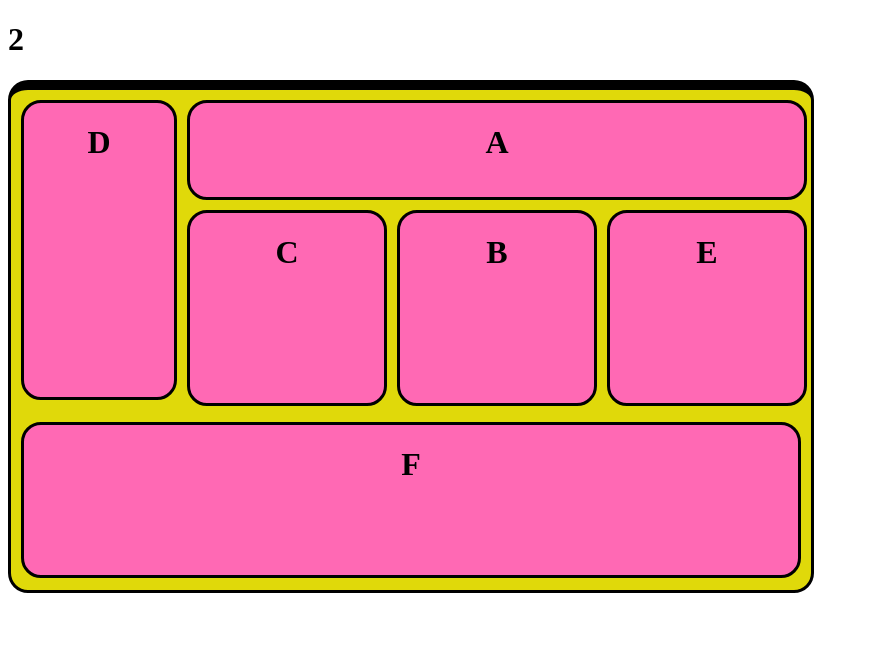
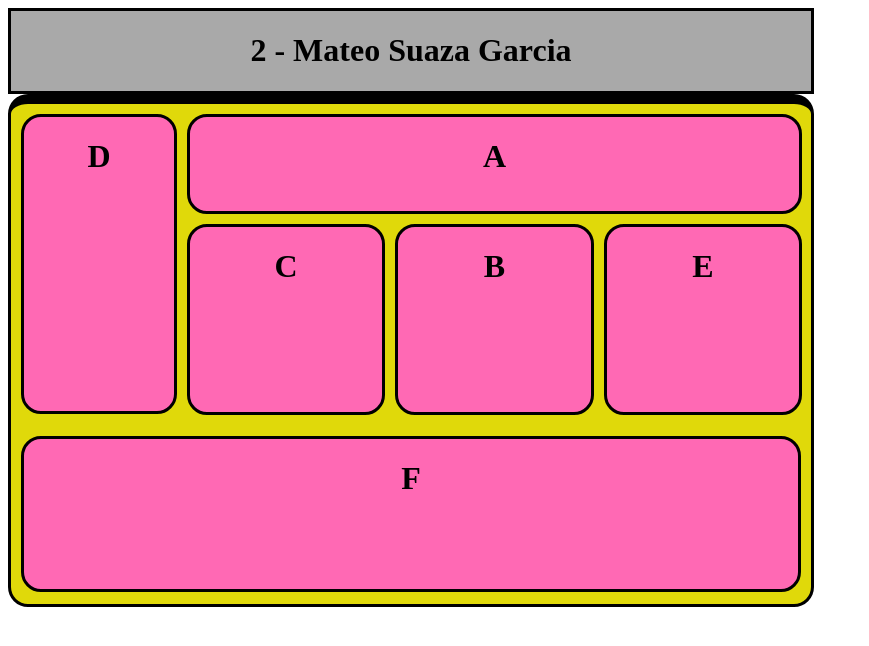
Before and after one commit to teoFMDSJSJD/marquetacion2, a plain HTML site: page index.html in a window 1280 px wide. Shown: the whole page, without its empty margins (0-869 px from the left). Drawn offline with Linux system fonts and the light colour scheme.

Commit message:
pequeñas mejoras en el margin y titulo

```diff
--- a/index.html
+++ b/index.html
@@ -7,7 +7,7 @@
     <title>Trabajo de cuadros</title>
 </head>
 <body>
-    <div><h1>2</h1></div>
+    <div class="titulo"><h1>2 - Mateo Suaza Garcia</h1></div>
     <div class="container">
         <div class="container2">
             <div class="D"><h1>D</h1></div>
--- a/styles.css
+++ b/styles.css
@@ -65,7 +65,7 @@
 .B{
     background-color: hotpink;
     border-radius: 20px;
-    height: 190px;
+    height: 185px;
     width: 200px;
     margin-left: 10px;
     border-style: solid;
@@ -79,15 +79,17 @@
     border-radius: 20px;
     height: 100px;
     border-style: solid;
+    margin-right: 5px;
 
 
 }
 .E{
     background-color: hotpink;
     border-radius: 20px;
-    height: 190px;
+    height: 185px;
     width: 200px;
     margin-left: 10px;
+    margin-right: 5px;
     border-style: solid;
 }
 
@@ -97,7 +99,7 @@
     background-color: hotpink;
 
     border-radius: 20px;
-    height: 190px;
+    height: 185px;
     width: 200px;
     border-style: solid;
 
@@ -113,6 +115,13 @@
     height: 400px;
     border-radius: 20px;
     border-style: solid;
-
+    margin-bottom: 0px;
 
 }
+.titulo{
+    background-color: darkgrey;
+    border-style: solid;
+    width:800px;
+    text-align: center;
+
+}
```
